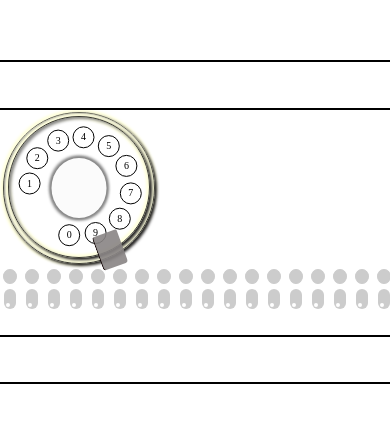
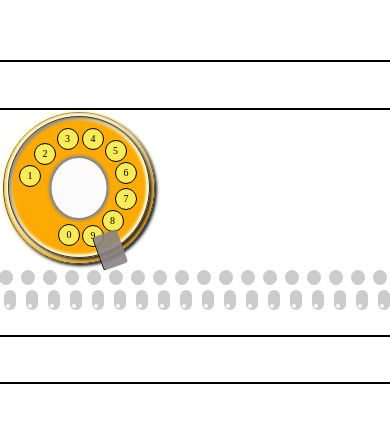
Before and after one commit to HUIXINZHU/SOLIDAC, a plain HTML site: page index.html in a window 390 px wide. Shown: the part 200-622 px from the top of the page. Drawn offline with Linux system fonts and the light colour scheme.

Commit message:
rotary telephone

```diff
--- a/index.html
+++ b/index.html
@@ -146,14 +146,7 @@
   background-color: hsl(25, 100%, 50%);
 }
 
-.button-switch-container {
-  display: flex;
-  flex-direction: column;
-  align-items: center;
-  margin-bottom: 1px;
-}
-
-.dial-container {
+.rotary-panel {
     position: absolute;
     top: 2px;
     left: 8px;
@@ -167,6 +160,34 @@
     z-index: 1;
 }
 
+.dial {
+    width: 100%;
+    height: 100%;
+    position: absolute;
+    border-radius: 50%;
+    background: #fdaa05;
+    transition: transform 1s ease-in-out;
+    display: flex;
+    justify-content: center;
+    align-items: center;
+}
+
+.number {
+    position: absolute;
+    width: 20px;
+    height: 20px;
+    top: 50%;
+    left: 50%;
+    background-color: #f9ec56;
+    border: 1px solid #000;
+    border-radius: 50%;
+    text-align: center;
+    line-height: 20px;
+    font-size: 10px;
+    cursor: pointer;
+    /* Additional styling and positioning for each number */
+}
+
 .dial-inner {
     width: 140px;
     height: 140px;
@@ -174,20 +195,19 @@
     position: absolute;
     top: 3.5px;
     left: 4px;
-  border-radius: 50%;
     box-shadow: 2px 2px 3px #201f1f, inset 2px 2px 3px #888, inset -2px -2px 3px #ffd,
                 inset 2px -2px 3px #ffd, inset -2px 2px 3px #ffd, -2px -2px 3px #ffd,
                 2px -2px 3px #ffd, -2px 2px 3px #ffd;
     border: 1px solid rgb(57, 57, 47);
 }
 
-.dial-center{
+.dial-center {
     position: absolute;
     top: 50%;
     left: 50%;
     transform: translate(-50%, -50%);
-  width:55px;
-  height:20px;
+    width: 55px;
+    height: 20px;
     padding-top: 40px;
     background-color: rgb(251, 251, 251);
     border-radius: 50%;
@@ -195,11 +215,6 @@
     2px -2px 3px #888;
     overflow: hidden;
     text-align: center;
-}
-
-.span{
-  display: block;
-  font-size: 5px;
 }
 
 .center-bottom {
@@ -215,43 +230,19 @@
     border-radius: 10% 10%  5% 10%;
 }
 
-.dial.rotatable {
-  background-color: transparent;
-  z-index: 2;
-  transition: transform 2s ease;
-}
 
-.number {
-  position: absolute;
-  width: 20px;
-  height: 20px;
-  background-color: #fff;
-  border: 1px solid #000;
-  border-radius: 50%;
-  text-align: center;
-  line-height: 20px;
-  font-size: 10px;
-  user-select: none;
-  cursor: pointer;
-}
-
-.number {
-    position: absolute;
-    top: 65px;
-    left: 74px;
-    transform: translate(-90%, 210%);
-  }
-  .number:nth-child(0) { transform: translate(-30%, -50%)  }
-  .number:nth-child(1) { transform: translate(-270%, -25%) ; }
-  .number:nth-child(2) { transform: translate(-235%, -140%) ; }
-  .number:nth-child(3) { transform: translate(-140%, -220%); }
-  .number:nth-child(4) { transform: translate(-25%, -235%); }
-  .number:nth-child(5) { transform: translate(90%, -195%); }
-  .number:nth-child(6) { transform: translate(170%, -105%); }
-  .number:nth-child(7) { transform: translate(190%, 20%); }
-  .number:nth-child(8) { transform: translate(140%, 135%); }
-  .number:nth-child(9) { transform: translate(30%, 200%); }
-
+        /* Example positions for two numbers */
+        .number[data-number="1"] { top: 35%; left: 10%; }
+        .number[data-number="2"] { top: 20%; left: 20%; }
+        .number[data-number="3"] { top: 10%; left: 35%; }
+        .number[data-number="4"] { top: 10%; left: 52%; }
+        .number[data-number="5"] { top: 18%; left: 67%; }
+        .number[data-number="6"] { top: 33%; left: 74%; }
+        .number[data-number="7"] { top: 50%; left: 74%; }
+        .number[data-number="8"] { top: 65%; left: 65%; }
+        .number[data-number="9"] { top: 75%; left: 52%; }
+        .number[data-number="0"] { top: 74%; left: 36%; }
+        /* Add more positions for other numbers */
 
 
   .right {
@@ -299,23 +290,27 @@ background-color: hsl(245, 39%, 49%);
       </div>
     </div>
     <div class="rectangle middle" id="switchesContainer">
-      <div class="dial-container">
+      <div class="rotary-panel">
         <div class="dial-inner"></div>
         <div class="dial-center"></div>
-        <div class="span"></div>
         <div class="center-bottom"></div>
-        <div class="stop"></div>
-        <div class="dial rotatable" id="rotatable-dial">
-          <div class="number" id="nth-child0">1</div>
-          <div class="number" id="nth-child1">2</div>
-          <div class="number" id="nth-child2">3</div>
-          <div class="number" id="nth-child3">4</div>
-          <div class="number" id="nth-child4">5</div>
-          <div class="number" id="nth-child5">6</div>
-          <div class="number" id="nth-child6">7</div>
-          <div class="number" id="nth-child7">8</div>
-          <div class="number" id="nth-child8">9</div>
-          <div class="number" id="nth-child9">0</div>
+            <!-- 示例数字 -->
+        <div class="dial">
+            <div class="dial-inner"></div>
+            <div class="dial-center"></div>
+            <!-- 示例数字 -->
+            <div class="number" data-number="1">1</div>
+            <div class="number" data-number="2">2</div>
+            <div class="number" data-number="3">3</div>
+            <div class="number" data-number="4">4</div>
+            <div class="number" data-number="5">5</div>
+            <div class="number" data-number="6">6</div>
+            <div class="number" data-number="7">7</div>
+            <div class="number" data-number="8">8</div>
+            <div class="number" data-number="9">9</div>
+            <div class="number" data-number="0">0</div>
+            <!-- Add more numbers as needed -->
+            <!-- Add more numbers as needed -->
         </div>
       </div>
     </div>
@@ -323,6 +318,7 @@ background-color: hsl(245, 39%, 49%);
   </div>
 </div>
 <script>
+
 
   document.addEventListener('DOMContentLoaded', (event) => {
     const switchesContainer = document.getElementById('switchesContainer');
@@ -361,6 +357,34 @@ background-color: hsl(245, 39%, 49%);
       switchesContainer.appendChild(buttonSwitchContainer);
     }
   });
+
+  const numberAngles = {
+            "1": 130,    // 1 的位置为 0 度
+            "2": 160,   // 2 的位置为 36 度
+            "3": 190,   // 以此类推
+            "4": 220,
+            "5": 250,
+            "6": 280,
+            "7": 310,
+            "8": 340,
+            "9": 370,
+            "0": 400,
+        };
+
+        document.querySelectorAll('.number').forEach(number => {
+            number.addEventListener('click', function() {
+                rotateDialToNumber(this.dataset.number);
+            });
+        });
+
+        function rotateDialToNumber(number) {
+            const targetAngle = numberAngles[number];
+            const dial = document.querySelector('.dial');
+            dial.style.transform = `rotate(-${targetAngle}deg)`;
+            setTimeout(() => {
+        dial.style.transform = 'rotate(0deg)';
+    }, 2000);
+        }
 
 
 document.addEventListener('DOMContentLoaded', (event) => {
@@ -405,18 +429,46 @@ function updateClock() {
 updateClock();
 setInterval(updateClock, 1000);
 
-const numbers = document.querySelectorAll('.number');
-const dial = document.getElementById('dial rotatable');
-numbers.onclick = function () {
-  dial.style.transform = "translate(-50%, -50%) rotate(-133deg)";
+const numbers = document.querySelectorAll('.numbers');
+const dial = document.getElementById('.dial-container');
+numbers[0].onclick = function () {
+  dial.style.transform = "rotate(-133deg)";
   dial.style.transitionDuration = "0.5s";
-  setTimeout(closeNumber0, 500);
+  setTimeout(closeNumbers0, 500);
 };
-function closeNumbers() {
-  dial.style.transform = "translate(-270%, -25%) rotate(0deg)";
+function closeNumbers0() {
+  dial.style.transform = "rotate(0deg)";
   dial.style.transitionDuration = "1.5s";
   dial.style.transitionTimingFunction = "linear";
 }
+
+const numbersAngles = {
+            "1": 180,    // 1 的位置为 0 度
+            "2": 200,   // 2 的位置为 36 度
+            "3": 250,   // 以此类推
+            "4": 450,
+            "5": 144,
+            "6": 180,
+            "7": 216,
+            "8": 252,
+            "9": 288,
+            "0": 324
+        };
+        document.querySelectorAll('.numbers').forEach(numbers => {
+            numbers.addEventListener('click', function() {
+                rotateDialToNumber(this.dataset.numbers);
+            });
+        });
+
+        function rotateDialToNumber(numbers) {
+            const targetAngle = numberAngles[numbers];
+            const dial = document.querySelector('.dial');
+            dial.style.transform = `rotate(-${targetAngle}deg)`;
+            setTimeout(() => {
+        dial.style.transform = 'rotate(0deg)';
+    }, 2000);
+        }
+
 </script>
 
 </body>
```
Lines whose indentation alone changed are shown as unchanged.
